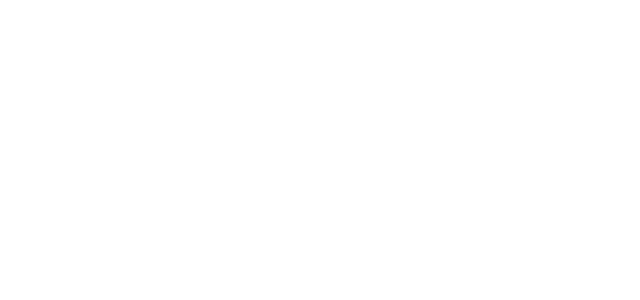
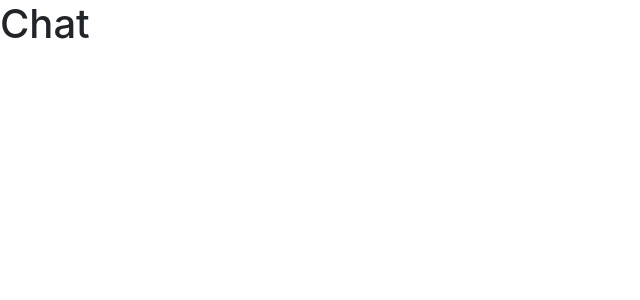
Before and after one commit to AshelyNicole/ReactProject3, a React (Create React App) app in the folder project03/: page /chat in a window 1280 px wide. Shown: the top 300 px of the page, without its empty margins (0-640 px from the left). Built offline with nearby package versions, Linux system fonts and the light colour scheme.

Commit message:
Set up routes and are rendering

```diff
--- a/project03/public/index.html
+++ b/project03/public/index.html
@@ -41,6 +41,7 @@
   <body>
     <noscript>You need to enable JavaScript to run this app.</noscript>
     <div id="root"></div>
+    <div id="rootTwo"></div>
     <!--
       This HTML file is a template.
       If you open it directly in the browser, you will see an empty page.
--- a/project03/src/App.js
+++ b/project03/src/App.js
@@ -2,6 +2,8 @@
 import { BrowserRouter as Router, Switch, Route } from "react-router-dom";
 import Login from "./components/auth/Login";
 import Dashboard from "./components/games/Games";
+import Join from "./components/chat/Join";
+import Chat from "./components/chat/Chat";
 
 class App extends Component {
   render() {
@@ -11,6 +13,8 @@
           <Switch>
             <Route exact path="/" component={Login} />
             <Route path="/home" component={Dashboard} />
+            <Route path="/join" exact component={Join} />
+            <Route path="/chat" exact component={Chat} />
           </Switch>
         </Router>
       </React.Fragment>
--- /dev/null
+++ b/project03/src/components/chat/Chat.js
@@ -0,0 +1,7 @@
+import React from "react";
+
+function Chat() {
+  return <h1>Chat</h1>;
+}
+
+export default Chat;
--- /dev/null
+++ b/project03/src/components/chat/Join.js
@@ -0,0 +1,7 @@
+import React from "react";
+
+function Join() {
+  return <h1>Join</h1>;
+}
+
+export default Join;
```
Also changed, not shown: 1 other file (tests, documents, lock files or other folders).
